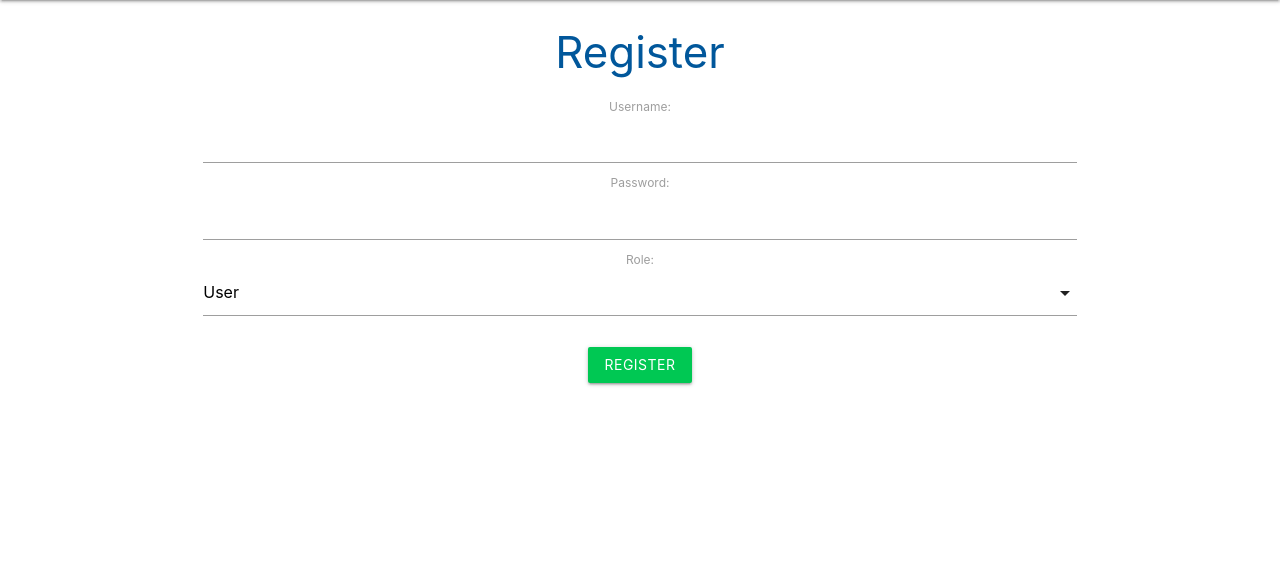
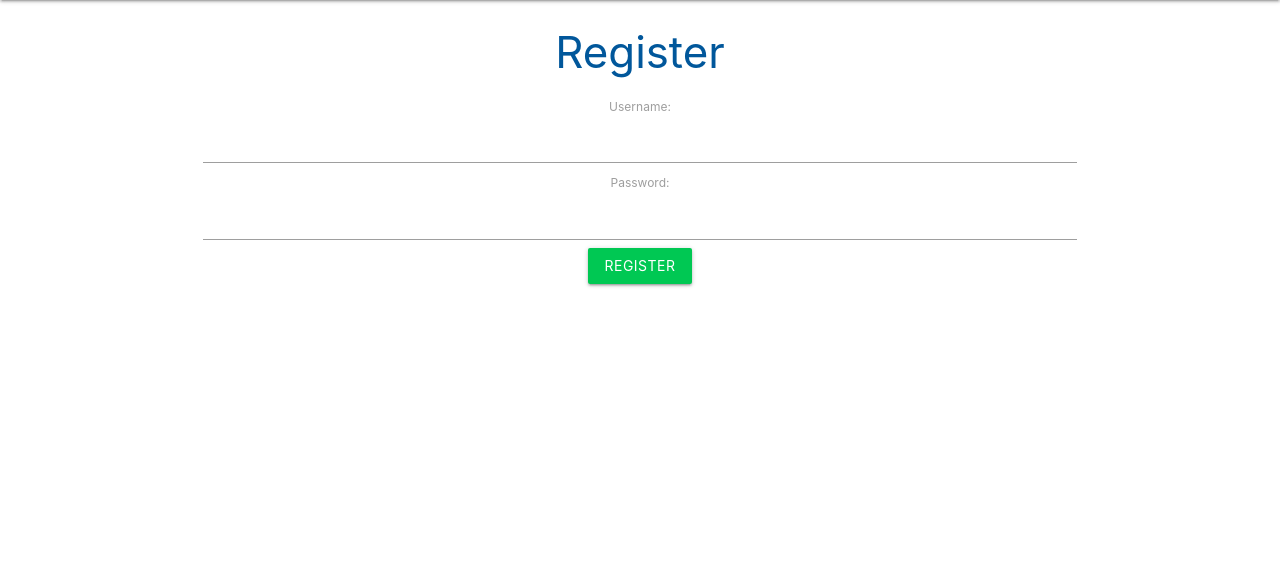
Before and after one commit to Seanl80/Blind-Hunter, a Flask app: page /register in a window 1280 px wide. Shown: the part 64-648 px from the top of the page. Run offline with Flask 2, Linux system fonts and the light colour scheme.

Commit message:
role removed and button styled

```diff
--- a/blindhunter/templates/register.html
+++ b/blindhunter/templates/register.html
@@ -10,11 +10,6 @@
             <input type="text" id="username" name="username" required><br>
             <label for="password">Password:</label>
             <input type="password" id="password" name="password" required><br>
-            <label for="role">Role:</label>
-            <select id="role" name="role">
-                <option value="user">User</option>
-                <option value="admin">Admin</option>
-            </select><br>
             <button type="submit" class="btn green accent-4">Register</button>
         </form>
     </div>
```
